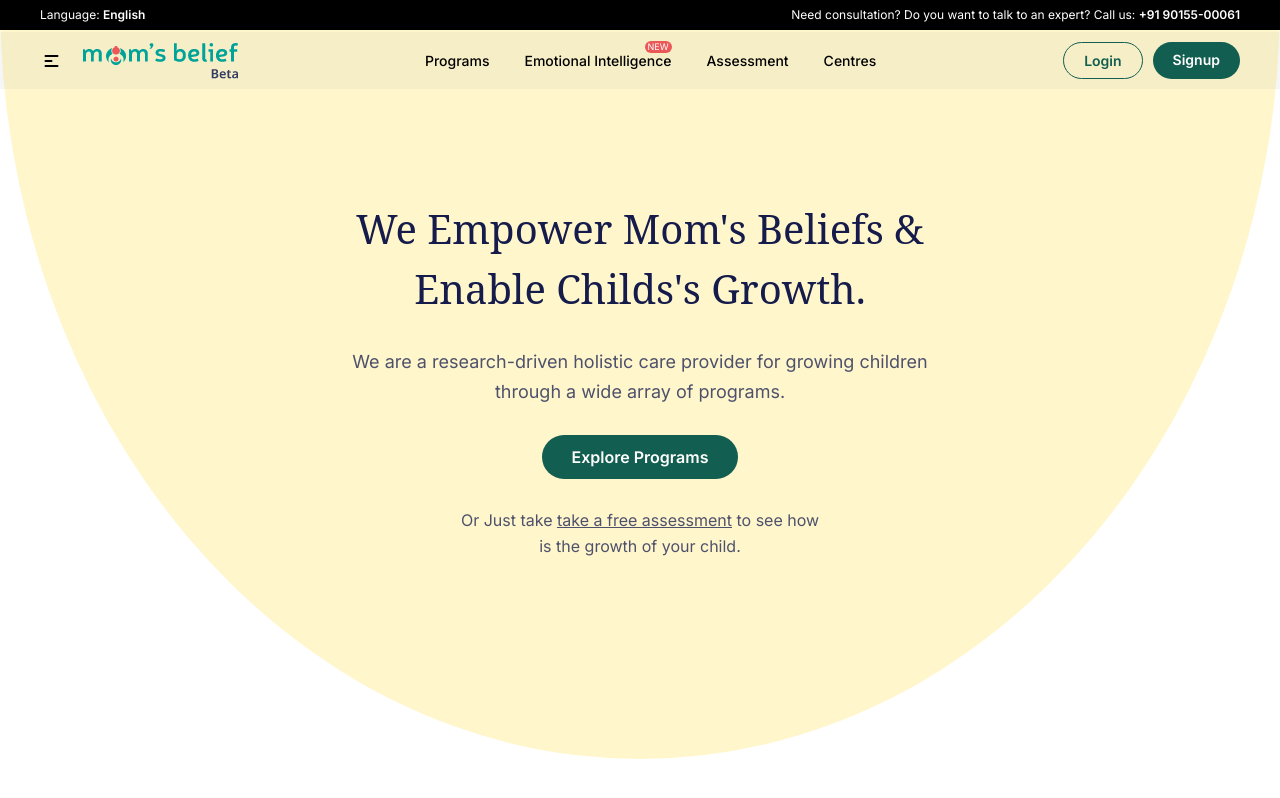
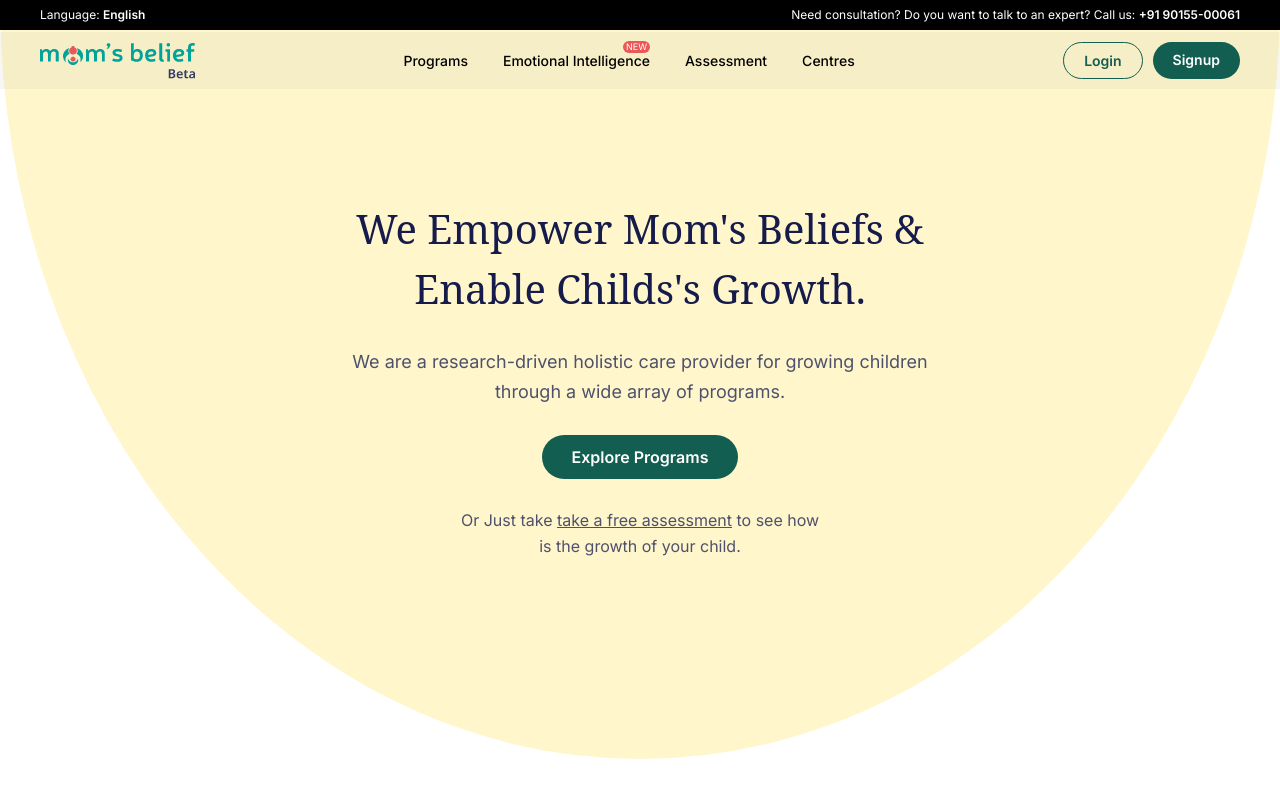
Before and after one commit to Harshitaj876/Moms-Belief, a React (Create React App) app: page / in a window 1280 px wide. Built offline with nearby package versions, Linux system fonts and the light colour scheme.

Commit message:
modified:   src/Components/NavBar.js

```diff
--- a/src/Components/NavBar.js
+++ b/src/Components/NavBar.js
@@ -6,13 +6,13 @@ import {Link, NavLink} from "react-router-dom";
 
 const NavBar = () => {
   return (
-    <div className='flex row items-center justify-between px-10 py-[10px] bg-[#565656]/5  mt-0 sm:mt-8 absolute left-0 right-0'>
-      <div className='flex col items-center gap-5'>
-        <HiMenuAlt1 style={{ height: '20px', width: '23px'}}/>
+    <div className='flex flex-col sm:flex-row items-center justify-between px-10 py-[10px] bg-[#565656]/5 mt-0 sm:mt-8 absolute left-0 right-0'>
+      <div className='flex items-center gap-5 w-full sm:w-auto'>
+        <HiMenuAlt1 style={{ height: '20px', width: '23px' }} className='sm:hidden' />
         <LazyLoadImage
           src='/Assets/logo.png'
           alt='Logo'
-          style={{ height: '36px', width: '155px'}}
+          className='h-[36px] w-[155px] mx-auto sm:mx-0'
         />
       </div>
 
```
